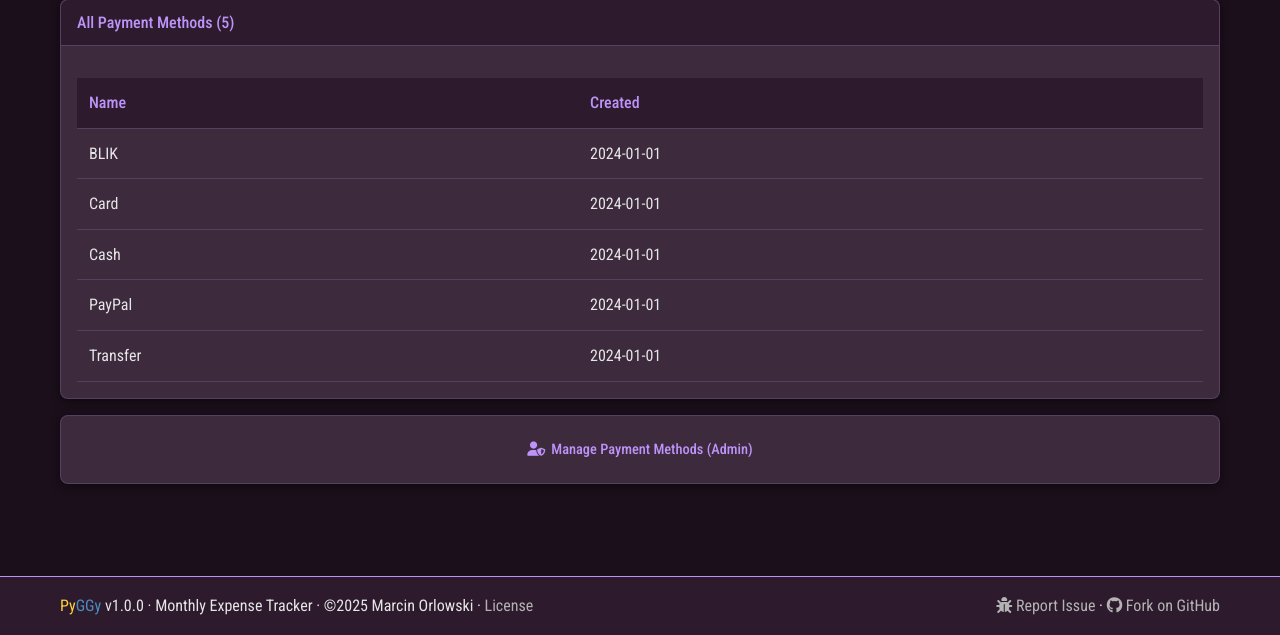
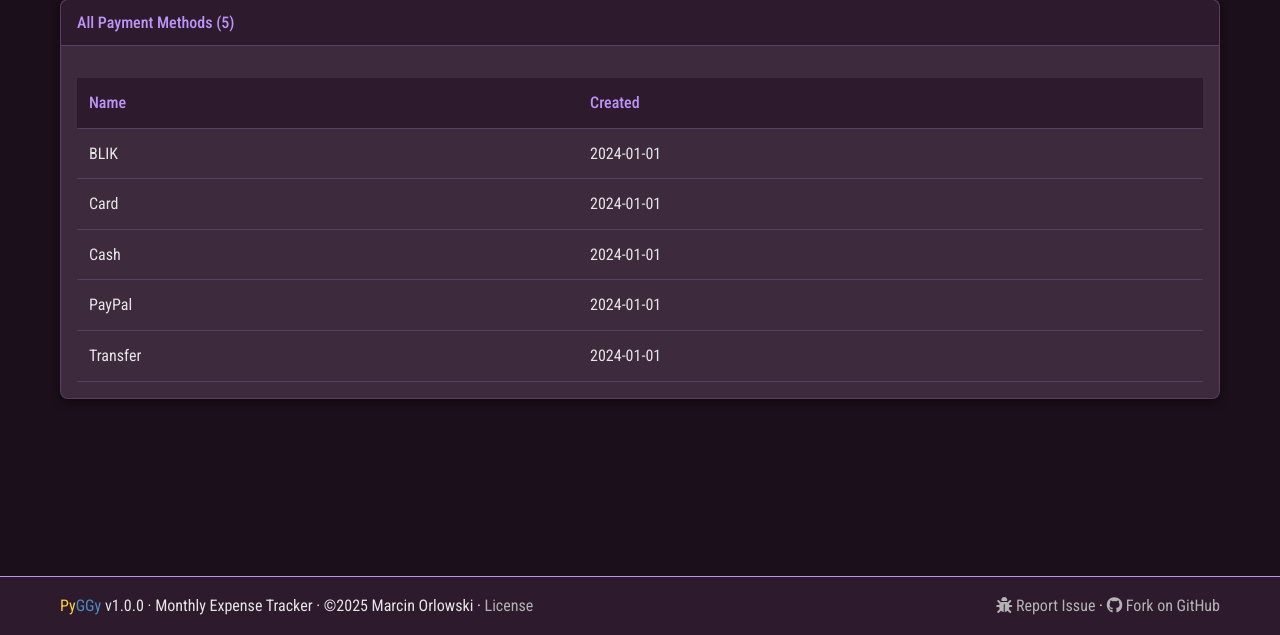
Before and after one commit to MarcinOrlowski/pyggy-expense-tracker, a Django app: page /payment-methods/ in a window 1280 px wide. Shown: the part 165-800 px from the top of the page. Run offline with Django 5.2, Linux system fonts and the light colour scheme; data comes from the database, SQL or seed files in the repository; style sheets or scripts are compiled from the project's sources; some libraries are stand-ins or nearby versions; some web fonts are replaced.

Commit message:
Template cleanup

```diff
--- a/expenses/templates/expenses/payment_method_list.html
+++ b/expenses/templates/expenses/payment_method_list.html
@@ -30,10 +30,4 @@
         {% endif %}
     </div>
 </div>
-
-<div class="card">
-    <div class="card-body">
-        <a href="/admin/expenses/paymentmethod/" class="btn"><i class="fas fa-user-shield icon-left"></i>Manage Payment Methods (Admin)</a>
-    </div>
-</div>
 {% endblock %}
```
